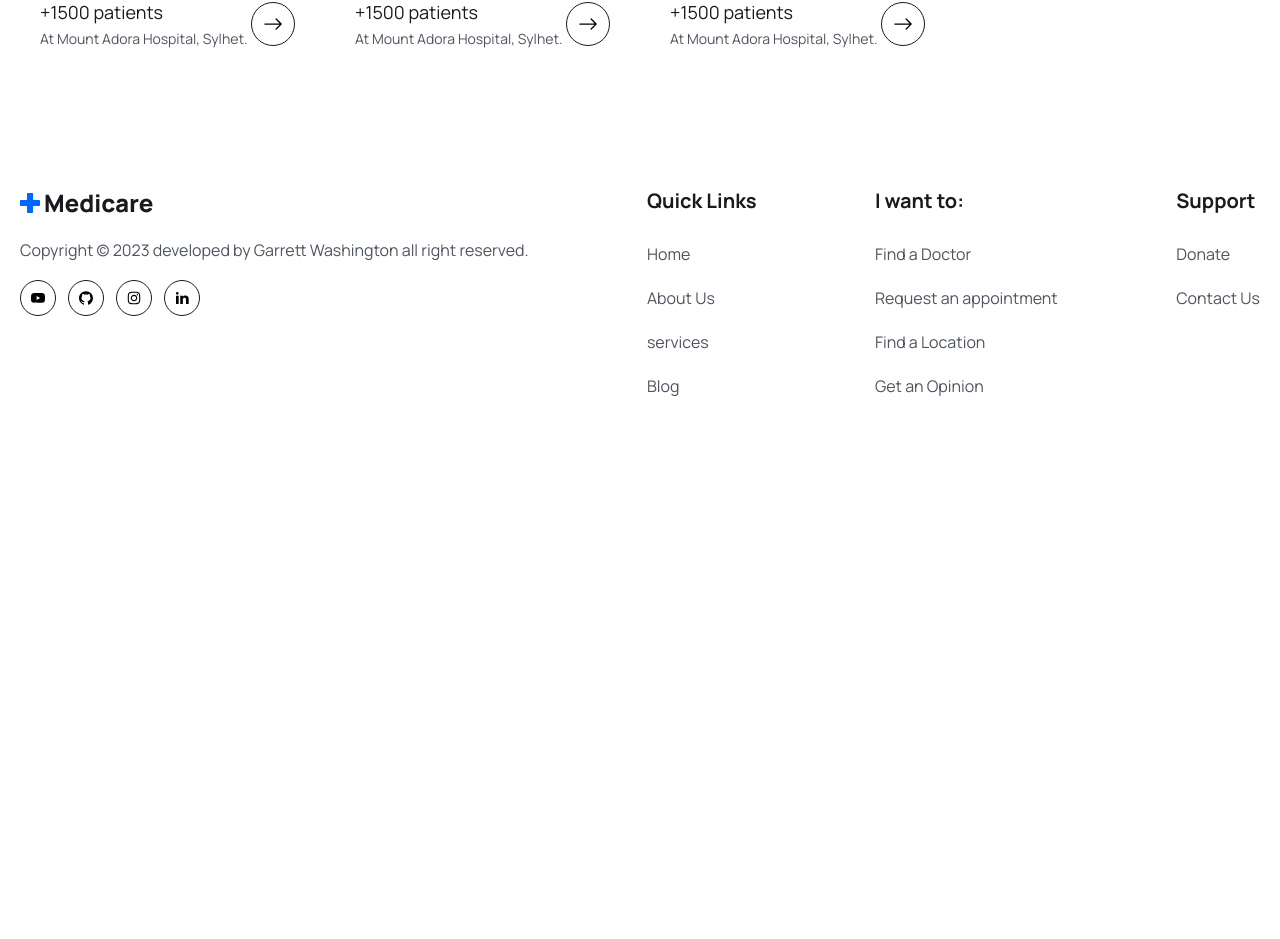
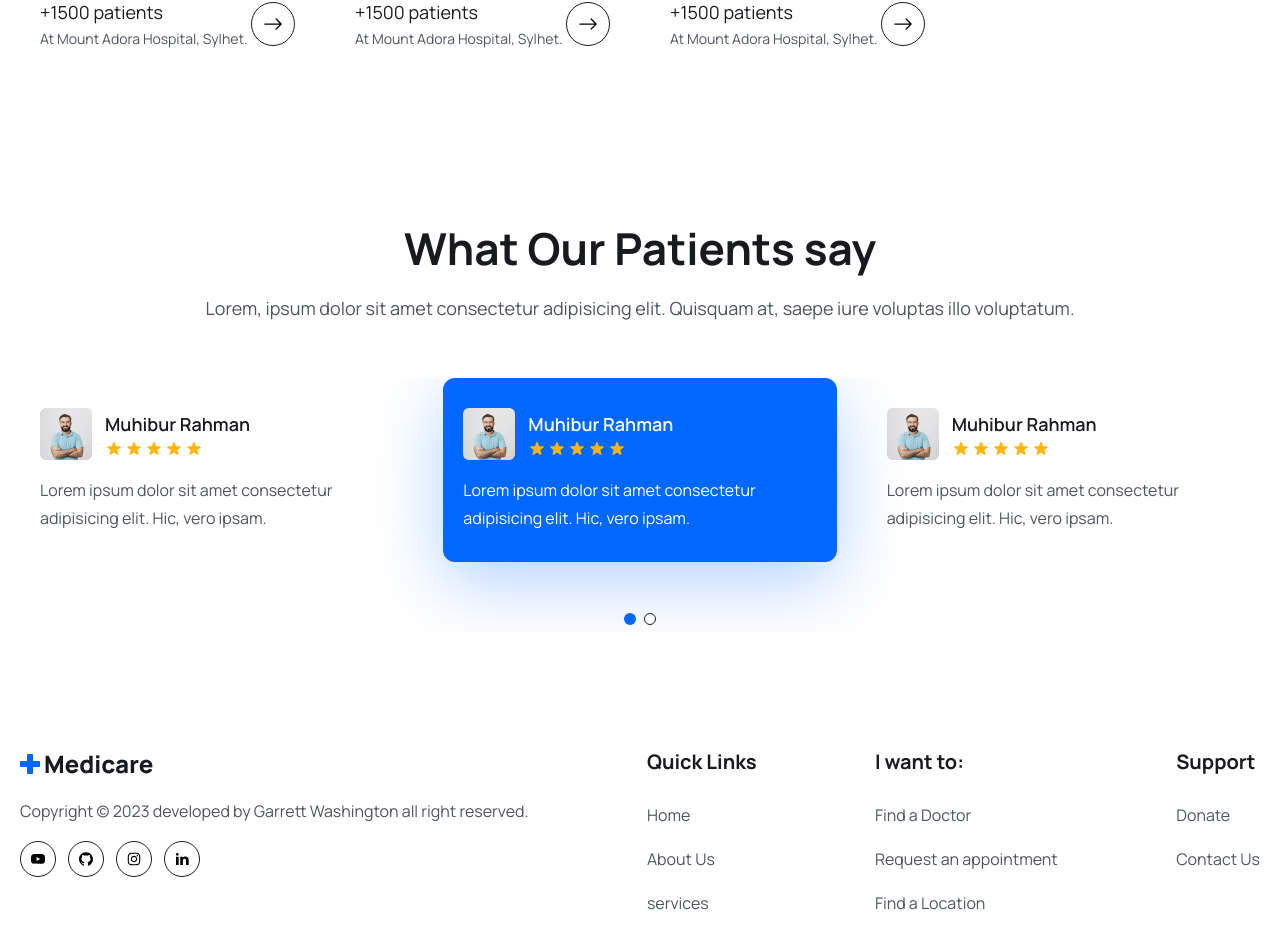
Before and after one commit to ggvhs/booking-app, a React (Vite) app in the folder frontend/: page /doctors in a window 1280 px wide. Shown: the part 879-1818 px from the top of the page. Before the commit the page ends 1359 px from the top, so only its background shows below. Built offline with nearby package versions, Linux system fonts and the light colour scheme.

Commit message:
testimonials added to doctors page

```diff
--- a/frontend/src/pages/Doctors/Doctors.jsx
+++ b/frontend/src/pages/Doctors/Doctors.jsx
@@ -1,6 +1,7 @@
 import React from 'react'
 import DoctorCard from './../../components/Doctors/DoctorCard'
 import { doctors } from './../../assets/data/doctors'
+import Testimonial from '../../components/Testimonial/Testimonial'
 
 const Doctors = () => {
   return (
@@ -29,6 +30,20 @@ const Doctors = () => {
 
       </div>
     </section>
+
+    <section>
+        <div className="container">
+          <div className="xl:w-[470] mx-auto">
+            <h2 className="heading text-center">What Our Patients say</h2>
+            <p className="text__para text-center">
+              Lorem, ipsum dolor sit amet consectetur adipisicing elit. Quisquam
+              at, saepe iure voluptas illo voluptatum.
+            </p>
+          </div>
+
+          <Testimonial />
+        </div>
+      </section>
     </>
 
 
```
